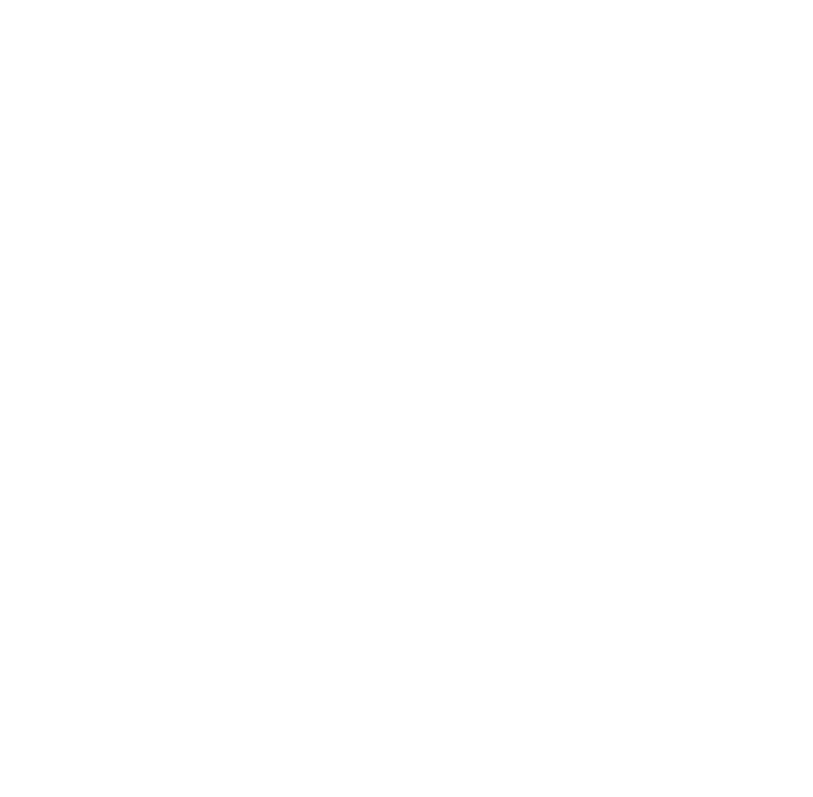
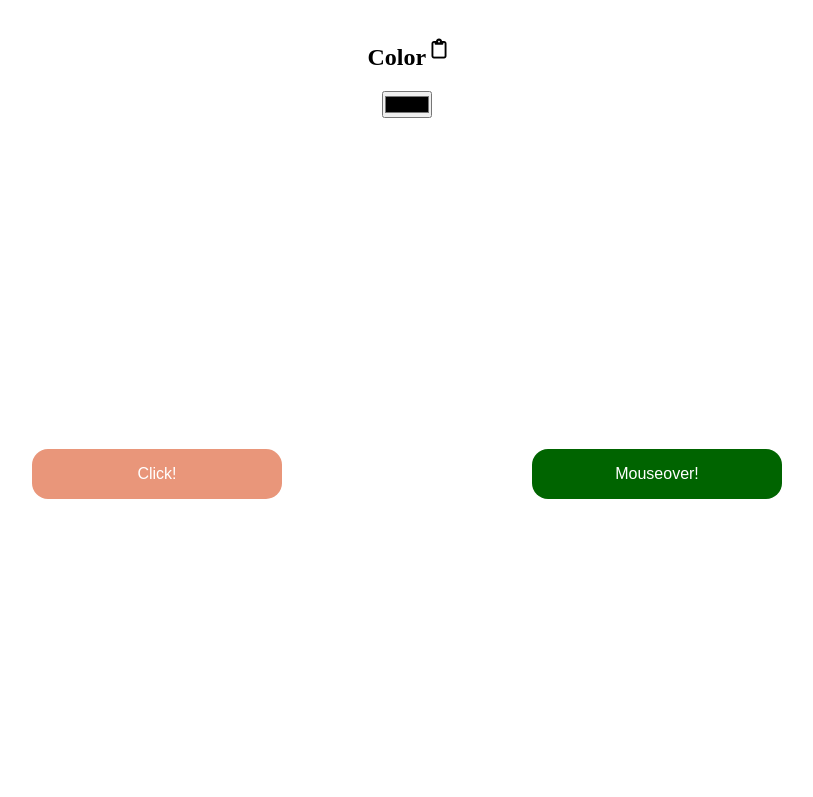
Before and after one commit to Mehmet-github06/Color-Selector, a plain HTML site: page index.html in a window 1280 px wide. Shown: the whole page, without its empty margins (233-1046 px from the left). Drawn offline with Linux system fonts and the light colour scheme.

Commit message:
html ve css bitti

```diff
--- a/index.html
+++ b/index.html
@@ -1,12 +1,41 @@
 <!DOCTYPE html>
 <html lang="en">
-<head>
-    <meta charset="UTF-8">
-    <meta name="viewport" content="width=device-width, initial-scale=1.0">
-    <title>Document</title>
-    <link rel="stylesheet" href="style.css">
-</head>
-<body>
-    <script src="./app.js"></script>
-</body>
+  <head>
+    <meta charset="UTF-8" />
+    <meta http-equiv="X-UA-Compatible" content="IE=edge" />
+    <meta name="viewport" content="width=device-width, initial-scale=1.0" />
+    <link rel="stylesheet" href="style.css" />
+    <link
+      rel="stylesheet"
+      href="https://cdnjs.cloudflare.com/ajax/libs/font-awesome/6.4.2/css/all.min.css"
+      integrity="sha512-z3gLpd7yknf1YoNbCzqRKc4qyor8gaKU1qmn+CShxbuBusANI9QpRohGBreCFkKxLhei6S9CQXFEbbKuqLg0DA=="
+      crossorigin="anonymous"
+      referrerpolicy="no-referrer"
+    />
+    <title>Random Bg Color</title>
+  </head>
+  <body>
+    <main class="bgDiv">
+      <section class="colorDiv">
+        <h2>
+          Color <sup id="copy"><i class="fa-regular fa-clipboard"></i></sup>
+        </h2>
+
+        <input type="color" name="" id="colorInput" />
+
+        <p id="colorText"></p>
+      </section>
+
+      <section class="btn-div">
+        <div>
+          <button class="btn btn-click">Click!</button>
+        </div>
+        <div>
+          <button class="btn btn-over">Mouseover!</button>
+        </div>
+      </section>
+    </main>
+
+    <script src="app.js"></script>
+  </body>
 </html>
--- a/style.css
+++ b/style.css
@@ -0,0 +1,66 @@
+* {
+    margin: 0;
+    padding: 0;
+  }
+
+  .bgDiv {
+    display: flex;
+    justify-content: center;
+    align-items: center;
+    flex-direction: column;
+    height: 100vh;
+  }
+
+
+  .colorDiv {
+    text-align: center;
+    background-color: white;
+    padding: 1rem;
+    margin-top: 1rem;
+    display: flex;
+    flex-direction: column;
+    align-items: center;
+    justify-content: space-between;
+    height: 100px;
+    border-radius: 5px;
+
+    & input {
+      cursor: pointer;
+    }
+
+  }
+  #copy , #colorInput {
+    cursor: pointer;
+  }
+
+  .btn-div {
+    width: 100%;
+    display: flex;
+    justify-content: center;
+    flex-wrap: wrap;
+    align-items: center;
+    height: 80vh;
+    & div {
+      width: 500px;
+      text-align: center;
+      .btn {
+        border: none;
+        border-radius: 1rem;
+        width: 50%;
+        height: 13%;
+        padding: 1rem;
+        cursor: pointer;
+        font-size: 1rem;
+        text-align: center;
+        color: #fff;
+      }
+
+      .btn-click {
+        background-color: darksalmon;
+
+      }
+      .btn-over {
+        background-color: darkgreen;
+      }
+    }
+  }
```
